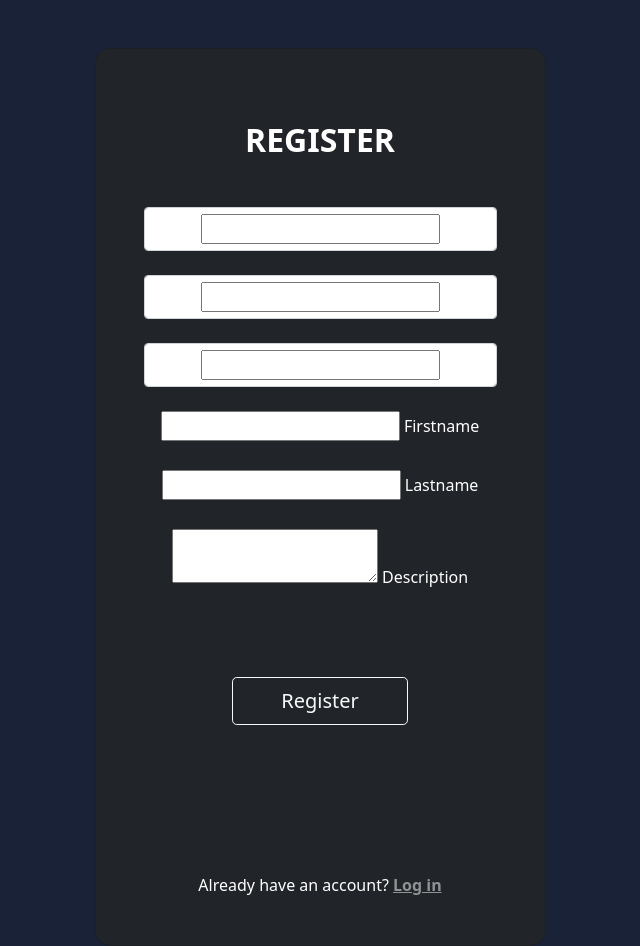
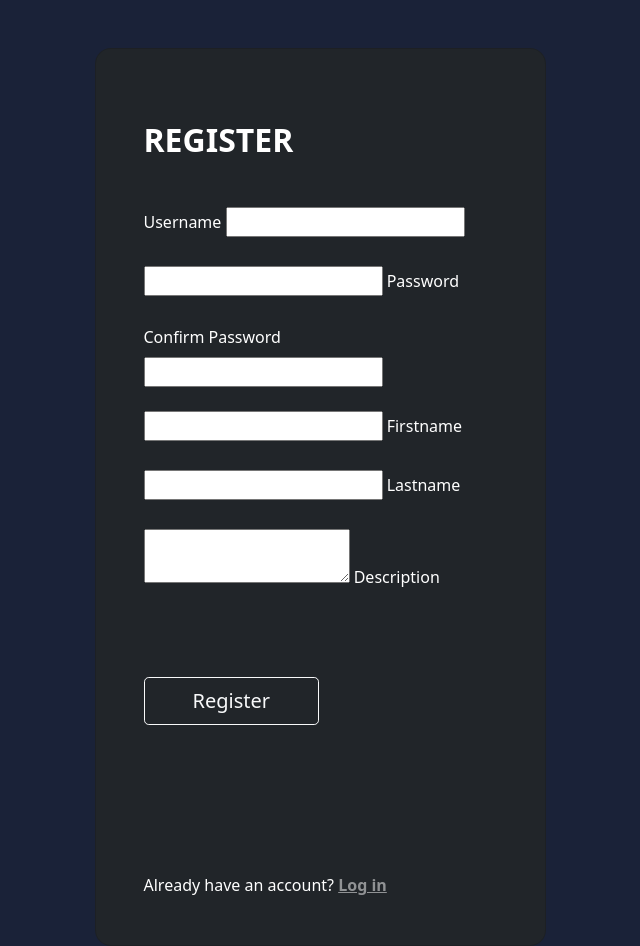
Before and after one commit to brkagithub/PSIlearnopedia, a Django app: template fazaImplementacije/templates/register.html in a window 1280 px wide. Shown: the part 101-1047 px from the top of the page, without its empty margins (320-960 px from the left). Run offline with Django 3.2, Linux system fonts and the light colour scheme; the template is opened without the code that fills it, so the values that code supplies are empty, except form fields; tables that the repository leaves empty hold one stand-in row (values such as "Sample post"); form fields are guessed from the names that the template uses; some web fonts are replaced.

Commit message:
minor register changes

```diff
--- a/fazaImplementacije/learnopedia/forms.py
+++ b/fazaImplementacije/learnopedia/forms.py
@@ -15,9 +15,6 @@ class KorisnikCreationForm(UserCreationForm):
         model = Korisnik
 
         fields = ['username', 'password1', 'password2', 'first_name', 'last_name', 'description']
-
-
-
 
 
 
--- a/fazaImplementacije/templates/register.html
+++ b/fazaImplementacije/templates/register.html
@@ -40,7 +40,7 @@
     <div class="row d-flex justify-content-center align-items-center h-100">
       <div class="col-12 col-md-8 col-lg-6 col-xl-5">
         <div class="card bg-dark text-white" style="border-radius: 1rem;">
-          <div class="card-body p-5 text-center">
+          <div class="card-body p-5 text-left">
 
             <div class="mb-md-5 mt-md-4 pb-5">
               <form method="post">
@@ -50,44 +50,44 @@
               <p class="text-white-50 mb-5"></p>
 
               <div class="form-outline form-white mb-4">
-                <!--  <input type="email" id="typeEmailX" class="form-control form-control-lg" />  -->
-                  <div class="form-control">
+
+                  <label class="form-label" for="typeEmailX">Username</label>
                      {{ form.username }}
-                  </div>
-                 <!--<label class="form-label" for="typeEmailX">Username</label>-->
+
               </div>
 
               <div class="form-outline form-white mb-4">
-                <!--  <input type="password" id="typePasswordX" class="form-control form-control-lg" />  -->
-                  <div class="form-control">
+
                     {{ form.password1 }}
-                  </div>
-                 <!--<label class="form-label" for="typePasswordX">Password</label>-->
+
+                 <label class="form-label" for="typePasswordX">Password</label>
               </div>
 
 			  <div class="form-outline form-white mb-4">
-                <!-- <input type="password" id="typePasswordX" class="form-control form-control-lg" />  -->
-                  <div class="form-control">
+
+                  <label class="form-label" for="typePasswordX">Confirm Password</label>
                 {{ form.password2 }}
-                  </div>
-                <!--<label class="form-label" for="typePasswordX">Confirm Password</label>-->
+
               </div>
 
                   <div class="form-outline form-white mb-4">
-                <!--  <input type="password" id="typePasswordX" class="form-control form-control-lg" />  -->
+
                 {{ form.first_name }}
+
                 <label class="form-label" for="typePasswordX">Firstname</label>
               </div>
 
                   <div class="form-outline form-white mb-4">
-                <!--  <input type="password" id="typePasswordX" class="form-control form-control-lg" />  -->
+
                 {{ form.last_name }}
+
                 <label class="form-label" for="typePasswordX">Lastname</label>
               </div>
 
                   <div class="form-outline form-white mb-4">
-                <!--  <input type="password" id="typePasswordX" class="form-control form-control-lg" />  -->
+
                 {{ form.description }}
+
                 <label class="form-label" for="typePasswordX">Description</label>
               </div>
 
```
